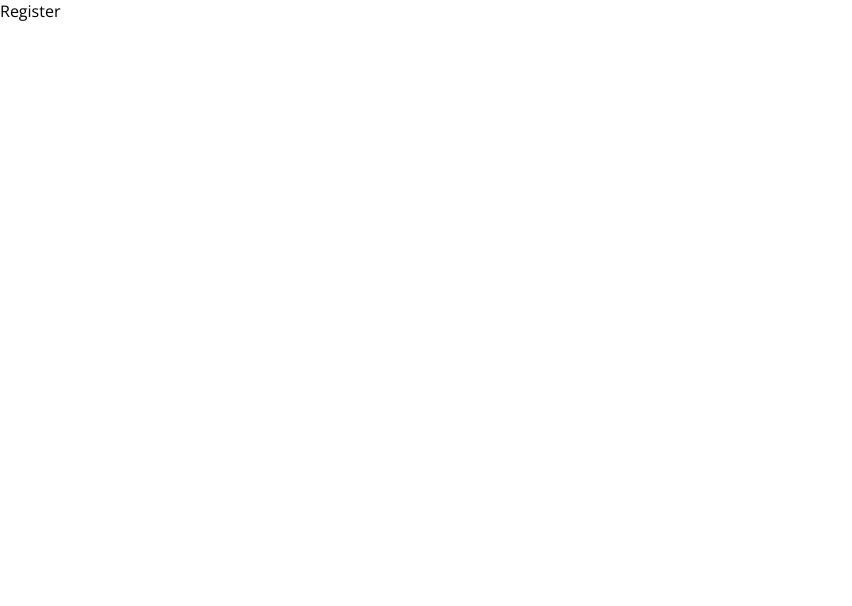
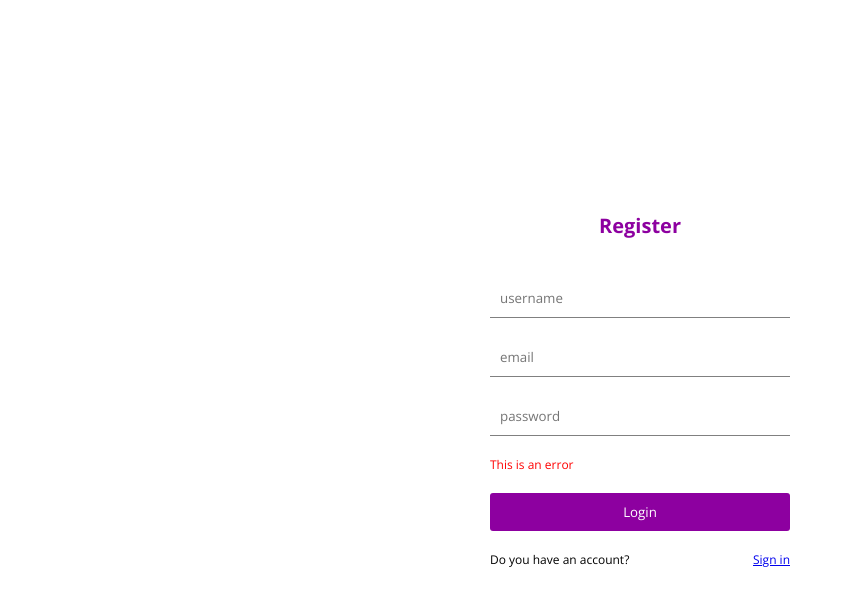
Before and after one commit to hekmatsalehi/blog-app, a React (Create React App) app in the folder client/: page /register in a window 1280 px wide. Shown: the top 606 px of the page, without its empty margins (0-852 px from the left). Built offline with nearby package versions, Linux system fonts and the light colour scheme.

Commit message:
Register page ui

```diff
--- a/client/src/pages/Register.jsx
+++ b/client/src/pages/Register.jsx
@@ -1,8 +1,19 @@
 import React from 'react'
+import {Link} from 'react-router-dom';
 
 function Register() {
   return (
-    <div>Register</div>
+    <div className='auth'>
+      <h1>Register</h1>
+      <form>
+        <input required type='text' placeholder='username'/>
+        <input required type='email' placeholder='email'/>
+        <input required type='password' placeholder='password'/>
+        <p>This is an error</p>
+        <button>Login</button>
+        <span>Do you have an account? <Link to="/login">Sign in</Link></span>
+      </form>
+    </div>
   )
 }
 
```
